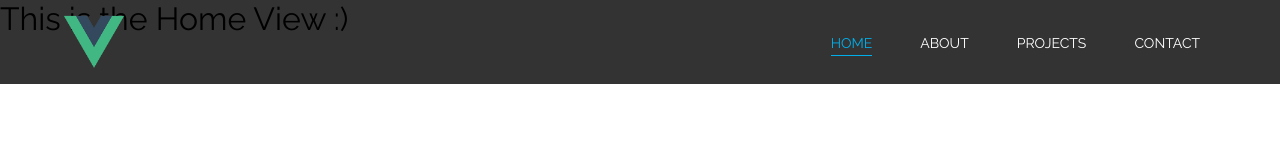
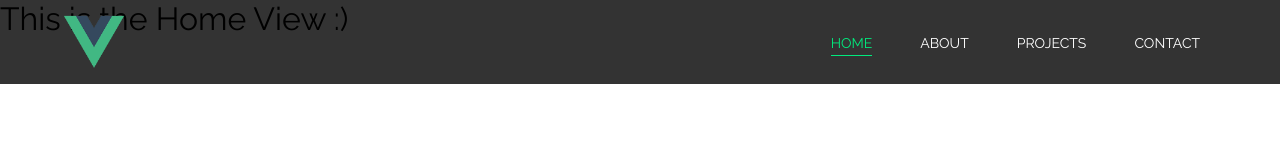
Before and after one commit to KimioN42/portfolio, a Vue app: page / in a window 1280 px wide. In both pictures the pointer is over the link "HOME". Shown: the top 160 px of the page. Built offline with nearby package versions, Linux system fonts and the light colour scheme.

Commit message:
Cosmetic changes to hover color

```diff
--- a/src/components/CustomNavbar.vue
+++ b/src/components/CustomNavbar.vue
@@ -135,8 +135,8 @@ nav .link {
 }
 
 nav .link:hover {
-    color: #00afea;
-    border-color: #00afea;
+    color: #00ea7d;
+    border-color: #00ea7d;
 }
 
 nav .branding {
@@ -202,6 +202,7 @@ nav .mobile-nav-leave-to {
     width: 100%;
     max-width: 250px;
     background-color: #fff;
+    box-shadow: rgba(6px 5px 28px -4px rgba(0, 0, 0, 0.73));
     top: 0;
     left: 0;
     height: 100%;
```
Also changed, not shown: src/components/MyCard.vue (added, +12 -0 lines).
